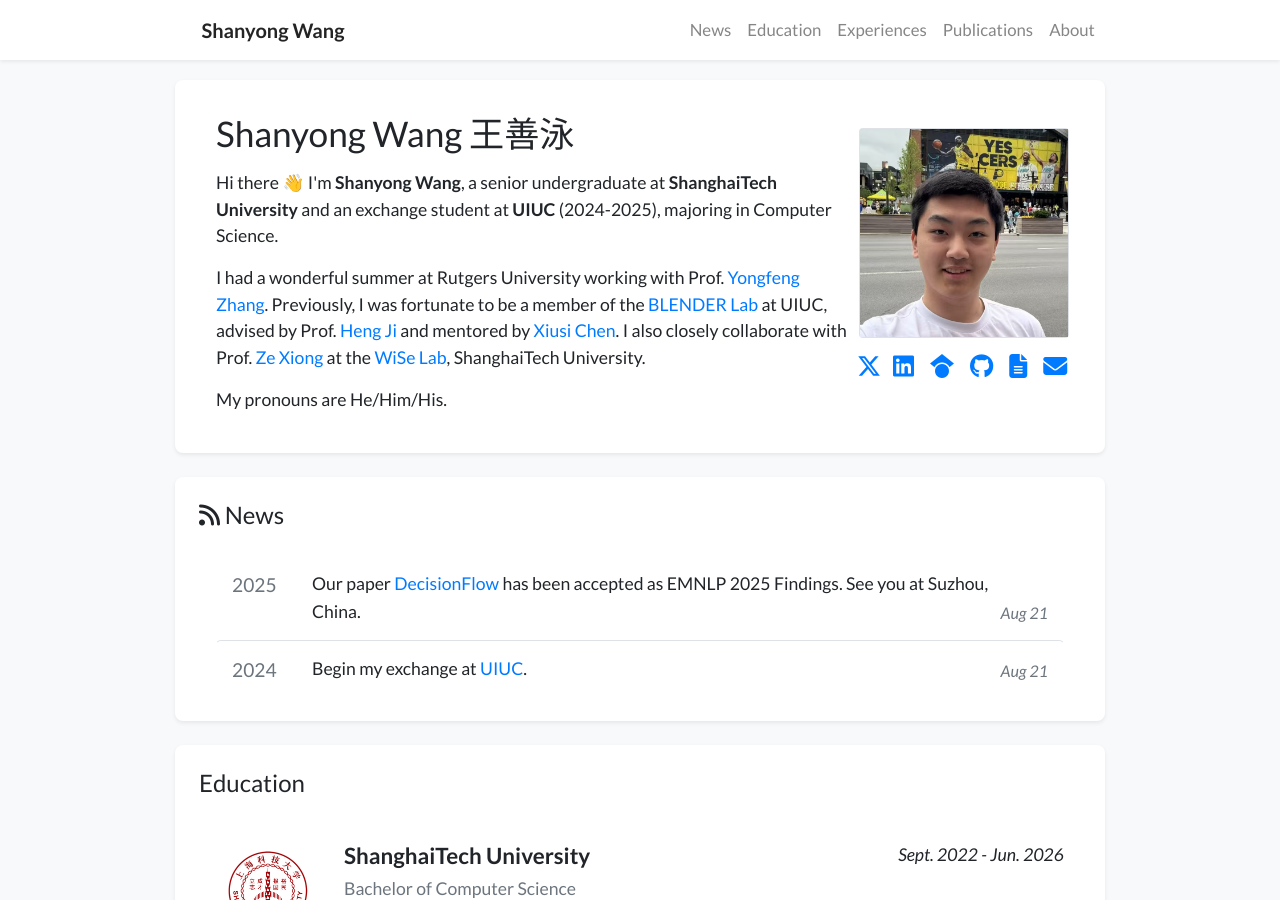
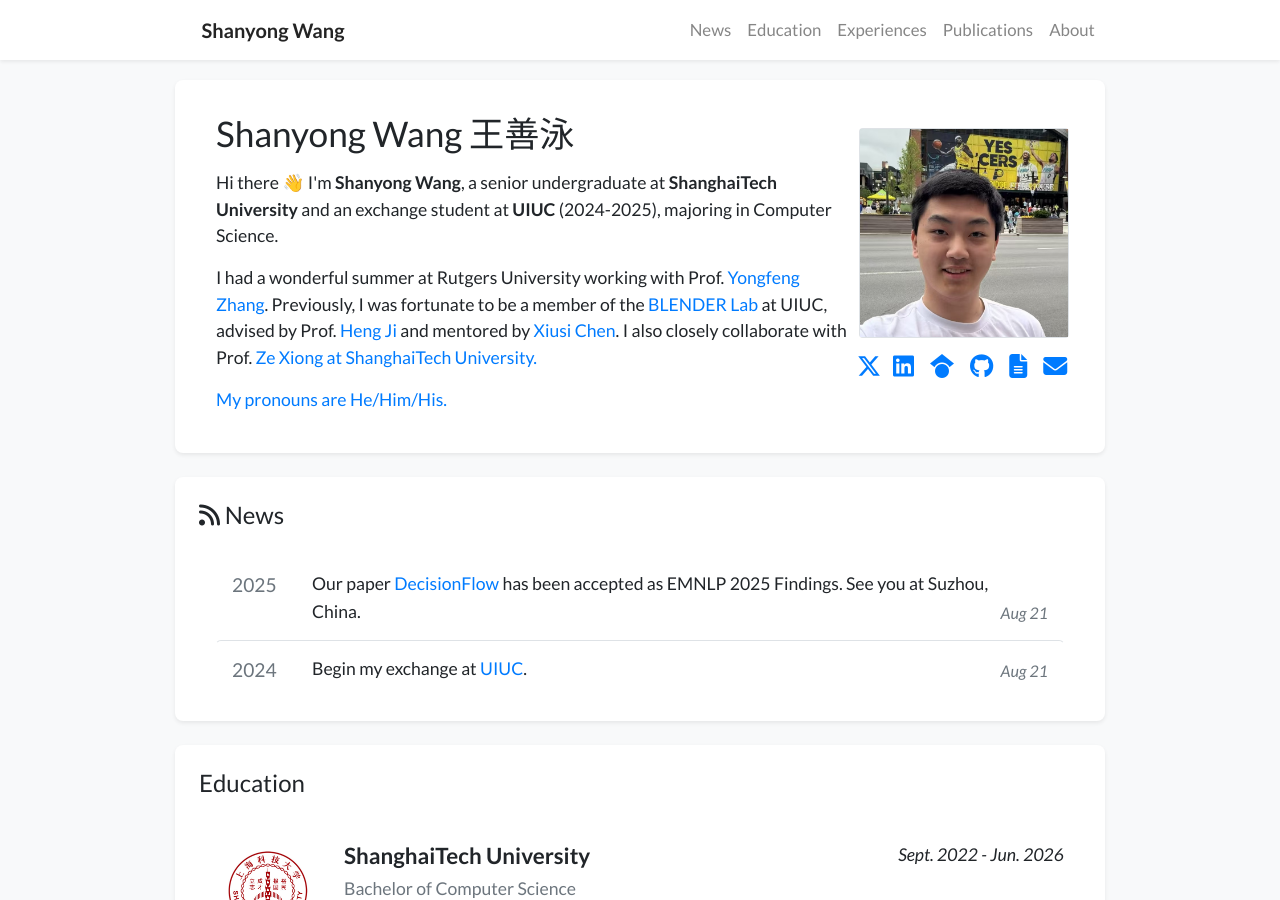
Before and after one commit to SwimmingWang/swimmingwang.github.io, a Jekyll site: the page built from index.html, in a window 1280 px wide and 900 px high. Built offline with Jekyll 4.4.1, drawn with Linux system fonts in a browser that asks for light colours; nearby versions of some CDN libraries; a style sheet for code colours, icons or effects is not loaded.

Commit message:
update cv

```diff
--- a/_data/profile.yml
+++ b/_data/profile.yml
@@ -23,7 +23,7 @@
   Hi there 👋 I'm <strong>Shanyong Wang</strong>, a senior undergraduate at <strong>ShanghaiTech University</strong> and an exchange student at <strong>UIUC</strong> (2024-2025), majoring in Computer Science.
   </p>
   <p>
-  I had a wonderful summer at Rutgers University working with Prof. <a href="https://yongfeng.me/" target="_blank">Yongfeng Zhang</a>. Previously, I was fortunate to be a member of the <a href="https://blender.cs.illinois.edu/" target="_blank">BLENDER Lab</a> at UIUC, advised by Prof. <a href="https://blender.cs.illinois.edu/hengji.html" target="_blank">Heng Ji</a> and mentored by <a href="https://xiusic.github.io/" target="_blank">Xiusi Chen</a>. I also closely collaborate with Prof. <a href="https://bme.shanghaitech.edu.cn/bme_en/2021/0326/c8252a1073789/page.htm" target="_blank">Ze Xiong</a> at the <a href="https://xiong-group.com/" target="_blank">WiSe Lab</a>, ShanghaiTech University.
+  I had a wonderful summer at Rutgers University working with Prof. <a href="https://yongfeng.me/" target="_blank">Yongfeng Zhang</a>. Previously, I was fortunate to be a member of the <a href="https://blender.cs.illinois.edu/" target="_blank">BLENDER Lab</a> at UIUC, advised by Prof. <a href="https://blender.cs.illinois.edu/hengji.html" target="_blank">Heng Ji</a> and mentored by <a href="https://xiusic.github.io/" target="_blank">Xiusi Chen</a>. I also closely collaborate with Prof. <a href="https://bme.shanghaitech.edu.cn/bme_en/2021/0326/c8252a1073789/page.htm" target="_blank">Ze Xiong at ShanghaiTech University.
   </p>
   <p>
   My pronouns are He/Him/His.
```
